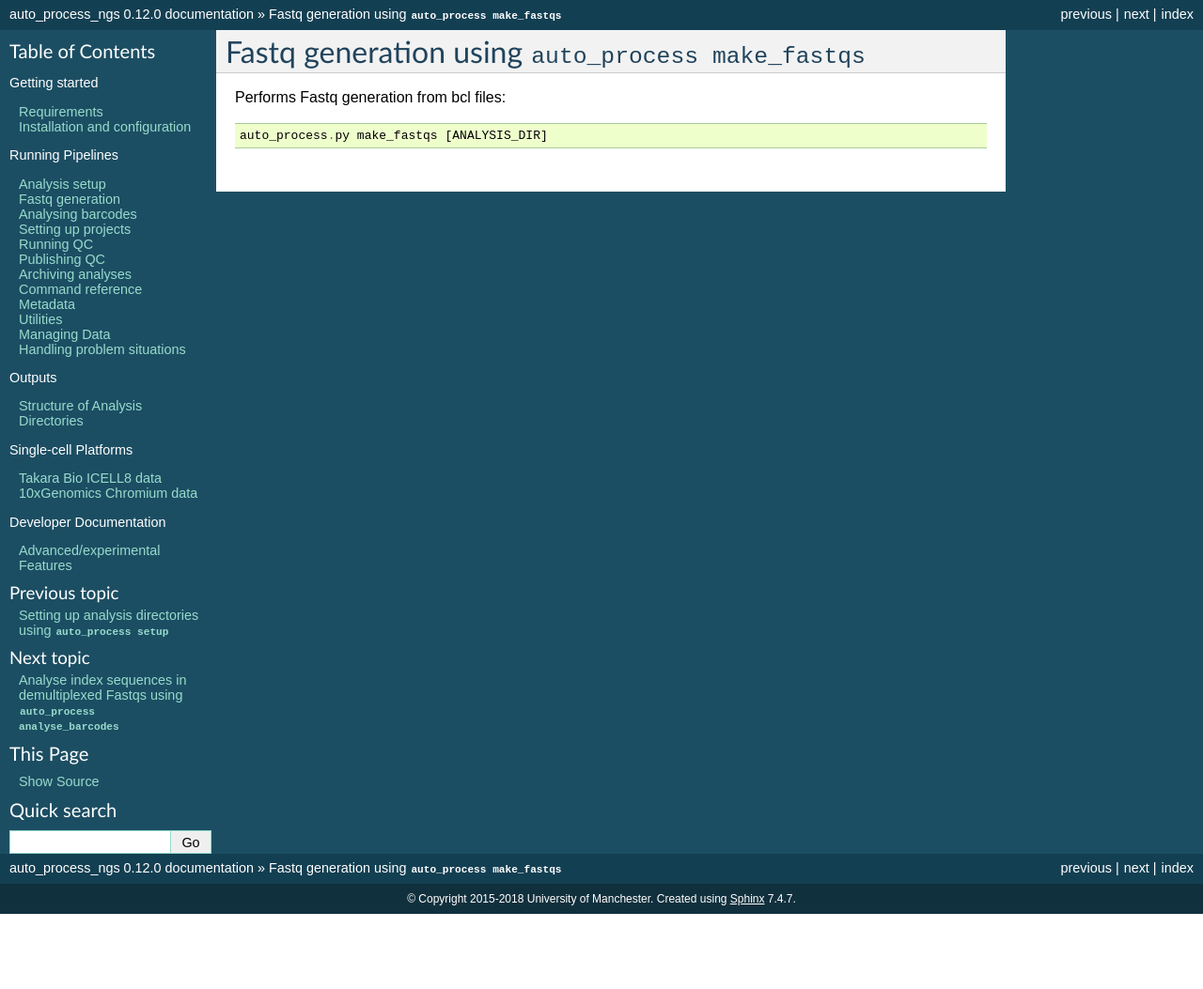
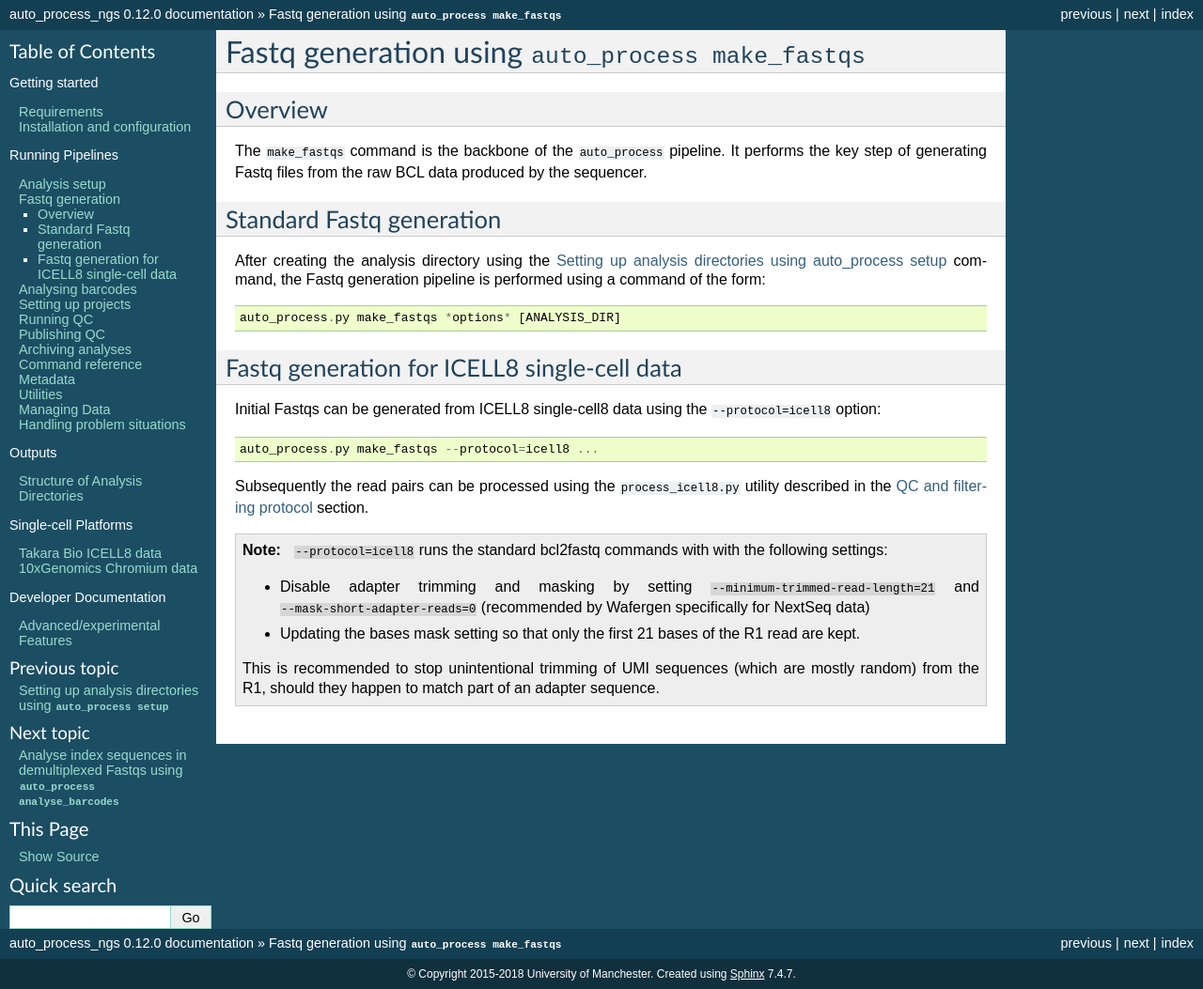
Before and after one commit to fls-bioinformatics-core/auto_process_ngs, a Sphinx documentation site: the page built from docs/source/using/make_fastqs.rst, in a window 1280 px wide. Shown: the whole page at 94% size. Built offline with Sphinx 7.4.7, drawn with Linux system fonts in a browser that asks for light colours; pages that are not in the unit, such as notebooks, are missing from menus; before the commit the page ends 973 px from its top, so only the background shows below that.

Commit message:
Update documentation on 'make_fastqs' (including section on ICELL8 data).

```diff
--- a/docs/source/using/make_fastqs.rst
+++ b/docs/source/using/make_fastqs.rst
@@ -1,6 +1,52 @@
 Fastq generation using ``auto_process make_fastqs``
 ===================================================
 
-Performs Fastq generation from bcl files::
+Overview
+--------
 
-   auto_process.py make_fastqs [ANALYSIS_DIR]
+The ``make_fastqs`` command is the backbone of the ``auto_process``
+pipeline. It performs the key step of generating Fastq files from
+the raw BCL data produced by the sequencer.
+
+Standard Fastq generation
+-------------------------
+
+After creating the analysis directory using the :doc:`setup` command,
+the Fastq generation pipeline is performed using a command of the
+form:
+
+::
+
+   auto_process.py make_fastqs *options* [ANALYSIS_DIR]
+
+.. _icell8_fastq_generation:
+
+Fastq generation for ICELL8 single-cell data
+--------------------------------------------
+
+Initial Fastqs can be generated from ICELL8 single-cell8 data using the
+``--protocol=icell8`` option:
+
+::
+
+    auto_process.py make_fastqs --protocol=icell8 ...
+
+Subsequently the read pairs can be processed using the
+``process_icell8.py`` utility described in the
+:ref:`icell8_qc_and_filtering_protocol` section.
+
+.. note::
+
+   ``--protocol=icell8`` runs the standard bcl2fastq commands with
+   with the following settings:
+
+   * Disable adapter trimming and masking by setting
+     ``--minimum-trimmed-read-length=21`` and
+     ``--mask-short-adapter-reads=0`` (recommended by Wafergen
+     specifically for NextSeq data)
+   * Updating the bases mask setting so that only the first 21 bases
+     of the R1 read are kept.
+
+   This is recommended to stop unintentional trimming of UMI sequences
+   (which are mostly random) from the R1, should they happen to match
+   part of an adapter sequence.
```
Also changed, not shown: docs/source/icell8.rst (+0 -29 lines).
